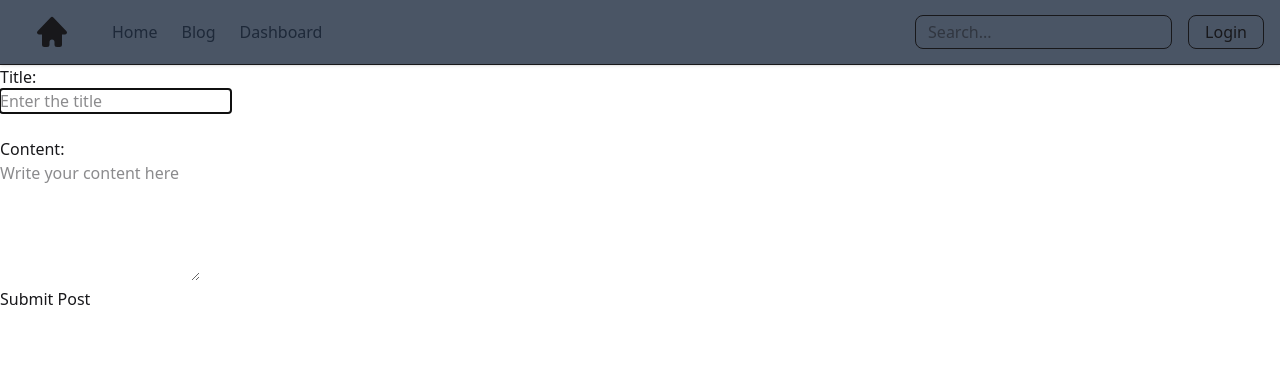
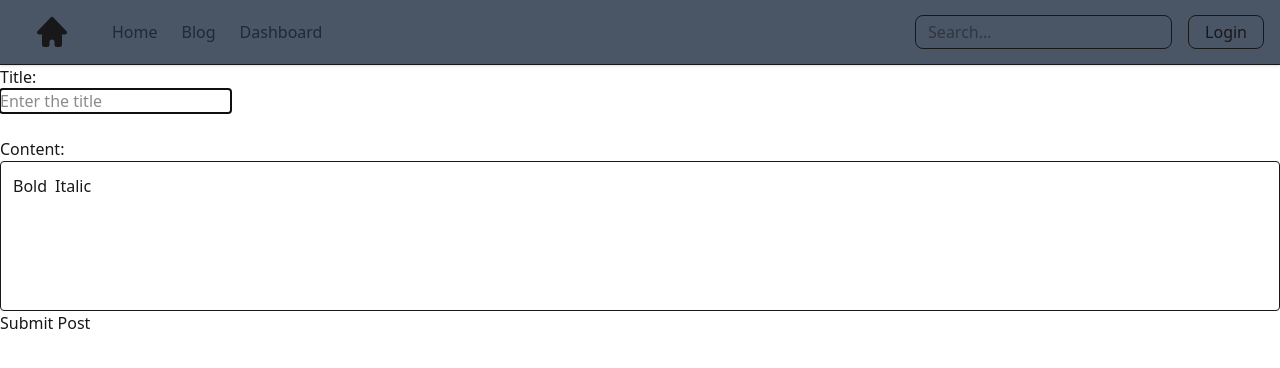
Before and after one commit to Davideif/Blog, a Next.js app: page /dashboard/posts/new in a window 1280 px wide. Shown: the top 368 px of the page. Built offline with nearby package versions, Linux system fonts and the light colour scheme; no server answers.

Commit message:
Hero section

```diff
--- a/app/layout.jsx
+++ b/app/layout.jsx
@@ -1,5 +1,6 @@
 import "@/app/globals.css";
 import React from 'react'
+import AuthProvider from "@/components/AuthProvider";
 import  {ToastContainer} from 'react-toastify';
 
 
@@ -7,6 +8,7 @@ import Navbar from "@/components/Navbar";
 
 const RootLayout = ({children}) => {
   return (
+<AuthProvider>
 <html>
 <body>
 <ToastContainer/>
@@ -14,6 +16,7 @@ const RootLayout = ({children}) => {
 {children}
 </body>
 </html>
+</AuthProvider>
   )
 }
 
--- a/app/login/page.jsx
+++ b/app/login/page.jsx
@@ -3,11 +3,17 @@
 import { signIn } from "next-auth/react";
 import { useState } from "react";
 import { useRouter } from "next/navigation";
+import { toast } from "react-toastify";
 
 export default function Login() {
+
+
+
   const router = useRouter();
   const [email, setEmail] = useState("");
   const [password, setPassword] = useState("");
+
+
 
   const handleLogin = async (e) => {
     e.preventDefault();
@@ -19,6 +25,7 @@ export default function Login() {
     });
 
     if (!res?.error) {
+      toast.success("Logged in successfully!");
       router.push("/dashboard");
     }
   };
--- a/app/page.jsx
+++ b/app/page.jsx
@@ -1,11 +1,16 @@
 import React from 'react'
+import HeroSection from '@/components/HeroSectiom';
 
 
 const HomePage = () => {
   return (
+    <>
+       <HeroSection />
     <div className="flex items-center justify-center min-h-screen">
       <h1>Hello world!</h1>
     </div>
+    </>
+
   )
 }
 
--- /dev/null
+++ b/components/AuthProvider.jsx
@@ -0,0 +1,7 @@
+'use client';
+import { SessionProvider } from 'next-auth/react';
+
+const AuthProvider = ({ children }) => {
+  return <SessionProvider>{children}</SessionProvider>;
+};
+export default AuthProvider;
--- /dev/null
+++ b/components/AuthSection.jsx
@@ -0,0 +1,35 @@
+"use client";
+
+import { signOut } from "next-auth/react";
+import Link from "next/link";
+
+export default function AuthSection({ session }) {
+
+  // If NOT logged in
+  if (!session) {
+    return (
+      <Link
+        href="/login"
+        className="px-4 py-1 border rounded-lg hover:bg-gray-100"
+      >
+        Login
+      </Link>
+    );
+  }
+
+  // If logged in
+  return (
+    <div className="flex items-center gap-3">
+      <span className="text-sm text-white">
+        Logged in as {session.user.email}
+      </span>
+
+      <button
+        onClick={() => signOut()}
+        className="px-4 py-1 border rounded-lg hover:bg-gray-100"
+      >
+        Logout
+      </button>
+    </div>
+  );
+}
--- /dev/null
+++ b/components/HeroSectiom.jsx
@@ -0,0 +1,18 @@
+import React from 'react';
+
+const HeroSection = () => {
+  return (
+    <section className="bg-gradient-to-b from-gray-50 to-white py-28 px-6 text-center">
+      <div className="max-w-4xl mx-auto">
+        <h1 className="text-5xl md:text-7xl font-extrabold tracking-tight text-gray-900">
+          Welcome to My Blog
+        </h1>
+
+        <p className="mt-6 text-xl md:text-2xl text-gray-600">
+          Sets of notes about web development and more
+        </p>
+      </div>
+    </section>
+  );
+};
+export default HeroSection;
--- a/components/Navbar.jsx
+++ b/components/Navbar.jsx
@@ -3,9 +3,10 @@ import Link from "next/link";
 import { HomeIcon } from "@heroicons/react/16/solid";
 import { getServerSession } from "next-auth";
 import { authOptions } from "@/lib/authOptions";
+import AuthSection from "@/components/AuthSection";
 
 
-import SignOutButton from "/components/SignOutButton";
+
 
 export default async function Navbar() {
 
@@ -39,15 +40,7 @@ export default async function Navbar() {
             placeholder="Search..."
             className="border rounded-lg px-3 py-1 focus:outline-none focus:ring focus:ring-gray-300"
           />
-          {session ? (
-            <SignOutButton />
-          ) : (<Link
-            href="/login"
-            className="px-4 py-1 border rounded-lg hover:bg-gray-100"
-          >
-            Login
-          </Link>)}
-
+          <AuthSection session={session} />
         </div>
 
       </div>
--- a/components/PostForm.jsx
+++ b/components/PostForm.jsx
@@ -2,6 +2,7 @@
 import { useState, useEffect } from "react";
 import { useRouter } from 'next/navigation';
 import { toast } from 'react-toastify';
+import RichTextEditor from "@/components/RichTextEditor";
 
 export default function PostForm({ post, postId }) {
   const router = useRouter();
@@ -66,14 +67,13 @@ export default function PostForm({ post, postId }) {
       /><br /><br />
 
       <label htmlFor="content">Content:</label><br/>
-      <textarea
-        id="content"
-        name="content"
-        value={formData.content}
-        onChange={handleChange}
-        placeholder="Write your content here"
-        rows="5"
-      /><br/>
+      <RichTextEditor
+  value={formData.content}
+  onChange={(content) =>
+    setFormData({ ...formData, content })
+  }
+/>
+
 
       <button type="submit" disabled={!formData.title || !formData.content}>
         {postId ? "Update Post" : "Submit Post"}
--- /dev/null
+++ b/components/RichTextEditor.jsx
@@ -0,0 +1,50 @@
+'use client';
+
+import { useEditor, EditorContent } from "@tiptap/react";
+import StarterKit from "@tiptap/starter-kit";
+import { useEffect } from "react";
+
+export default function RichTextEditor({ value, onChange }) {
+  const editor = useEditor({
+    extensions: [StarterKit],
+    content: value,
+    immediatelyRender: false,
+    onUpdate: ({ editor }) => {
+      onChange(editor.getHTML());
+    },
+  });
+
+  // Sync external value (important for edit mode)
+  useEffect(() => {
+    if (editor && value !== editor.getHTML()) {
+      editor.commands.setContent(value || "");
+    }
+  }, [value, editor]);
+
+  if (!editor) return null;
+
+  return (
+  <div className="border rounded p-3 min-h-[150px]">
+
+    <div className="mb-2 space-x-2">
+      <button
+        type="button"
+        onClick={() => editor.chain().focus().toggleBold().run()}
+      >
+        Bold
+      </button>
+
+      <button
+        type="button"
+        onClick={() => editor.chain().focus().toggleItalic().run()}
+      >
+        Italic
+      </button>
+    </div>
+
+    <EditorContent editor={editor} />
+
+  </div>
+
+  );
+}
--- a/components/SignOutButton.jsx
+++ /dev/null
@@ -1,13 +0,0 @@
-"use client";
-import { signOut } from "next-auth/react";
-
-export default function SignOutButton() {
-  return (
-    <button
-      onClick={() => signOut({ callbackUrl: "/" })}
-      className="px-4 py-1 border rounded-lg hover:bg-gray-100"
-    >
-      Sign Out
-    </button>
-  );
-}
--- a/package.json
+++ b/package.json
@@ -11,6 +11,8 @@
   "dependencies": {
     "@headlessui/react": "^2.2.9",
     "@heroicons/react": "^2.2.0",
+    "@tiptap/react": "^3.20.0",
+    "@tiptap/starter-kit": "^3.20.0",
     "bcryptjs": "^3.0.3",
     "daisyui": "^5.5.5",
     "mongoose": "^8.19.3",
```
Also changed, not shown: 1 other file (tests, documents, lock files or other folders).
